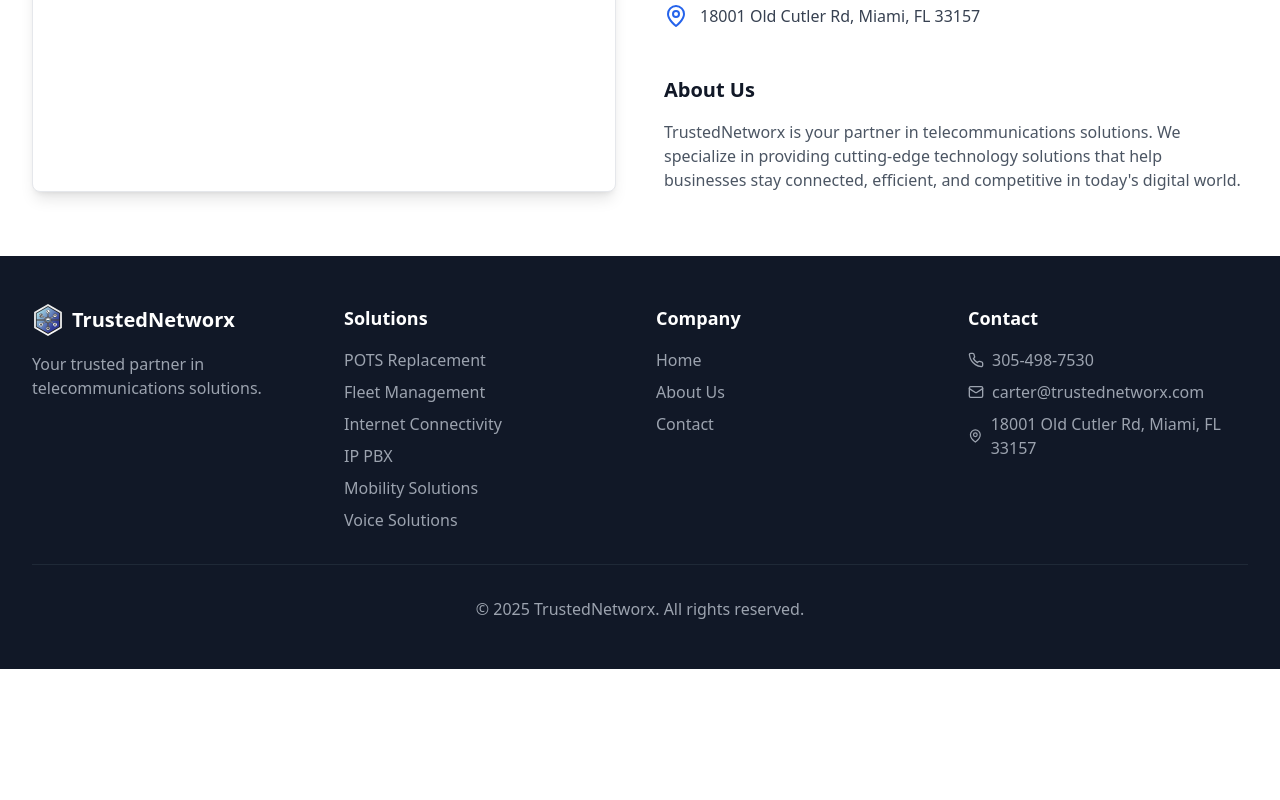
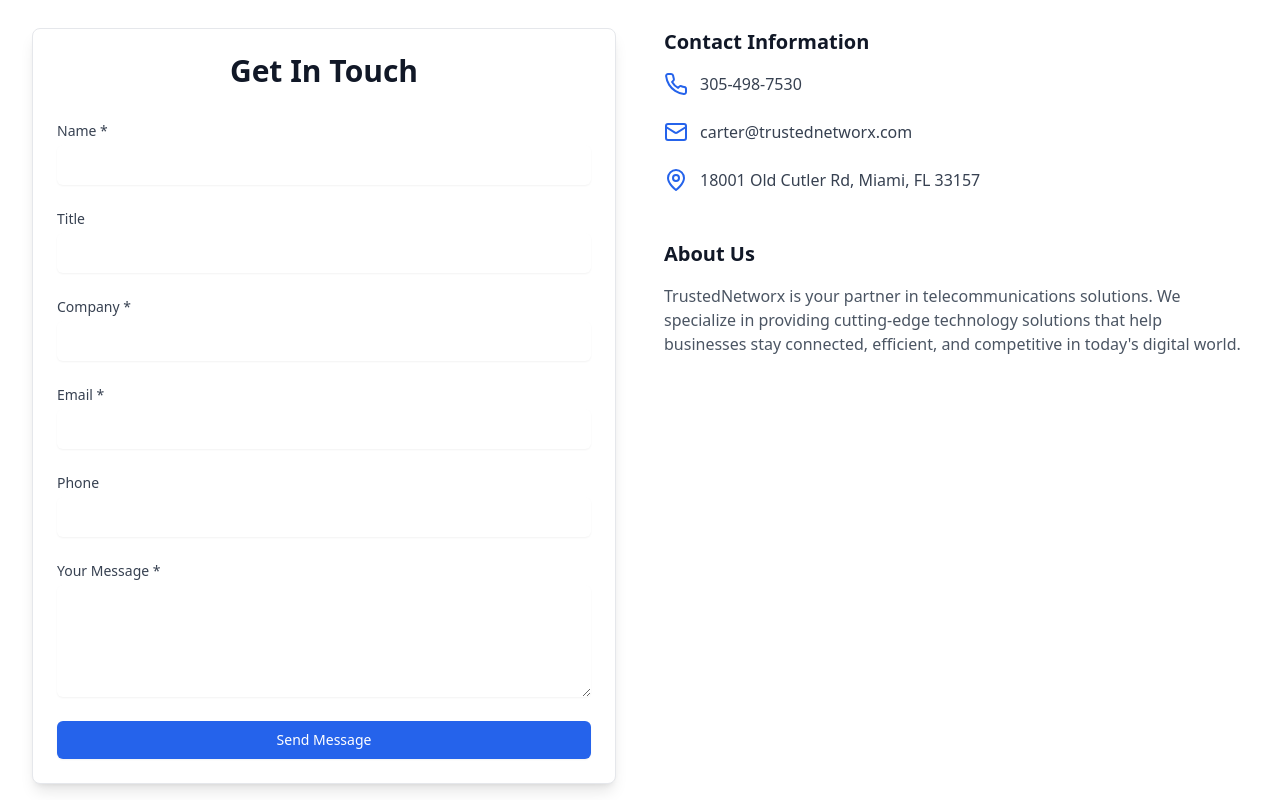
Before and after one commit to dezolent/trustednetworx, a React (Vite) app: page /contact in a window 1280 px wide. Shown: the part 500-1300 px from the top of the page. Before the commit the page ends 1169 px from the top, so only its background shows below. Built offline with nearby package versions, Linux system fonts and the light colour scheme.

Commit message:
Contact Page and Form

```diff
--- a/src/components/Footer.tsx
+++ b/src/components/Footer.tsx
@@ -30,7 +30,7 @@ const Footer = () => {
             <ul className="space-y-2">
               <li><Link to="/" className="text-gray-400 hover:text-white">Home</Link></li>
               <li><Link to="/about" className="text-gray-400 hover:text-white">About Us</Link></li>
-              <li><Link to="mailto:carter@trustednetworx.com" className="text-gray-400 hover:text-white">Contact</Link></li>
+              <li><Link to="/contact" className="text-gray-400 hover:text-white">Contact Us</Link></li>
             </ul>
           </div>
           <div>
--- a/src/components/Navbar.tsx
+++ b/src/components/Navbar.tsx
@@ -45,7 +45,7 @@ const Navbar = () => {
               )}
             </div>
             <Link to="/about" className="text-gray-700 hover:text-blue-600">About</Link>
-            <Link to="mailto:carter@trustednetworx.com" className="text-gray-700 hover:text-blue-600">Contact</Link>
+            <Link to="/contact" className="text-gray-700 hover:text-blue-600">Contact</Link>
           </div>
 
           {/* Mobile Menu Button */}
@@ -69,7 +69,7 @@ const Navbar = () => {
             <Link to="/ip-pbx" className="block px-3 py-2 text-gray-700 hover:bg-blue-50">IP PBX</Link>
             <Link to="/mobility-solutions" className="block px-3 py-2 text-gray-700 hover:bg-blue-50">Mobility Solutions</Link>
             <Link to="/voice-solutions" className="block px-3 py-2 text-gray-700 hover:bg-blue-50">Voice Solutions</Link>
-            <Link to="mailto:carter@trustednetworx.com" className="block px-3 py-2 text-gray-700 hover:bg-blue-50">Contact</Link>
+            <Link to="/contact" className="block px-3 py-2 text-gray-700 hover:bg-blue-50">Contact</Link>
           </div>
         </div>
       )}
--- a/src/pages/Contact.tsx
+++ b/src/pages/Contact.tsx
@@ -1,41 +1,74 @@
-import React, { useEffect } from 'react';
-import { Mail, MapPin, Phone } from 'lucide-react';
+import React, {useState} from 'react';
+import {Mail, MapPin, Phone} from 'lucide-react';
 
 const Contact = () => {
-  useEffect(() => {
-    // Remove any existing Pipedrive scripts
-    const existingScript = document.querySelector('script[src*="pipedrive"]');
-    if (existingScript) {
-      existingScript.remove();
-    }
+    const [formData, setFormData] = useState({
+        name: '',
+        title: '',
+        company: '',
+        email: '',
+        phone: '',
+        message: ''
+    });
 
-    // Create and append the new script
-    const script = document.createElement('script');
-    script.src = 'https://webforms.pipedrive.com/f/loader';
-    script.async = true;
-    document.head.appendChild(script);
+    const handleSubmit = (e: React.FormEvent) => {
+        e.preventDefault();
 
-    return () => {
-      // Cleanup on unmount
-      const scriptToRemove = document.querySelector('script[src*="pipedrive"]');
-      if (scriptToRemove) {
-        scriptToRemove.remove();
-      }
+        const emailBody = `
+Dear TrustedNetworx Team,
+
+A new contact form submission has been received from ${formData.name} at ${formData.company}:
+${formData.message}
+
+Contact Information:
+------------------
+Name: ${formData.name}
+${formData.title ? `Title: ${formData.title}` : ''}
+Company: ${formData.company}
+Email: ${formData.email}
+${formData.phone ? `Phone: ${formData.phone}` : ''}
+
+
+Best regards,
+${formData.name}
+${formData.company}
+    `.trim().replace(/\n/g, '%0D%0A');
+
+        window.location.href = `mailto:carter@trustednetworx.com?subject=New Contact Form Submission from ${formData.name} - ${formData.company}&body=${emailBody}`;
     };
-  }, []);
+
+    const handleChange = (e: React.ChangeEvent<HTMLInputElement | HTMLTextAreaElement>) => {
+        setFormData({
+            ...formData,
+            [e.target.name]: e.target.value
+        });
+    };
 
     return (
         <div className="bg-white">
             {/* Hero Section */}
-      <div className="relative bg-blue-600 py-16">
+            <div className="relative min-h-[400px] flex items-center">
+                {/* Background Image */}
+                <div className="absolute inset-0 z-0" style={{
+                    backgroundImage: 'url(/Circuit-Board.jpg)',
+                    backgroundPosition: 'center',
+                    backgroundSize: 'cover',
+                    backgroundRepeat: 'no-repeat'
+                }}>
+                    {/* Overlay */}
+                    <div className="absolute inset-0 bg-gradient-to-r from-black/95 to-black/50"/>
+                </div>
+
+                <div className="relative z-10 w-full">
                     <div className="max-w-7xl mx-auto px-4 sm:px-6 lg:px-8">
                         <div className="text-center">
-            <h1 className="text-4xl font-extrabold text-white sm:text-5xl md:text-6xl">
+                            <h1 className="text-4xl font-extrabold text-blue-200 sm:text-5xl md:text-6xl">
                                 Contact Us
                             </h1>
-            <p className="mt-3 max-w-md mx-auto text-base text-blue-200 sm:text-lg md:mt-5 md:text-xl md:max-w-3xl">
+                            <p className="mt-3 max-w-md mx-auto text-base text-white sm:text-lg md:mt-5 md:text-xl md:max-w-3xl">
                                 Get in touch with our team to discuss your business needs
                             </p>
+                        </div>
                     </div>
                 </div>
             </div>
@@ -43,25 +76,111 @@ const Contact = () => {
             <div className="max-w-7xl mx-auto px-4 sm:px-6 lg:px-8 py-16">
                 <div className="grid grid-cols-1 lg:grid-cols-2 gap-12">
                     <div className="bg-white p-6 rounded-lg shadow-lg border border-gray-200">
-            <h2 className="text-3xl font-extrabold text-gray-900 text-center">Get In Touch</h2>
-            <div
-                className="pipedriveWebForms"
-                data-pd-webforms="https://webforms.pipedrive.com/f/72oA5v3gMTRFXMHL96MVC38B88qfVCNnRO3FQKPV1qwjveXmYnVmUbiytp6Q5q7cz1"
+                        <h2 className="text-3xl font-extrabold text-gray-900 text-center mb-8">Get In Touch</h2>
+                        <form onSubmit={handleSubmit} className="space-y-6">
+                            <div>
+                                <label htmlFor="name" className="block text-sm font-medium text-gray-700">Name *</label>
+                                <input
+                                    type="text"
+                                    name="name"
+                                    id="name"
+                                    required
+                                    className="mt-1 block w-full rounded-md border-gray-300 shadow-sm focus:border-blue-500 focus:ring-blue-500 p-2"
+                                    value={formData.name}
+                                    onChange={handleChange}
                                 />
                             </div>
+
+                            <div>
+                                <label htmlFor="title" className="block text-sm font-medium text-gray-700">Title</label>
+                                <input
+                                    type="text"
+                                    name="title"
+                                    id="title"
+                                    className="mt-1 block w-full rounded-md border-gray-300 shadow-sm focus:border-blue-500 focus:ring-blue-500 p-2"
+                                    value={formData.title}
+                                    onChange={handleChange}
+                                />
+                            </div>
+
+                            <div>
+                                <label htmlFor="company" className="block text-sm font-medium text-gray-700">Company
+                                    *</label>
+                                <input
+                                    type="text"
+                                    name="company"
+                                    id="company"
+                                    required
+                                    className="mt-1 block w-full rounded-md border-gray-300 shadow-sm focus:border-blue-500 focus:ring-blue-500 p-2"
+                                    value={formData.company}
+                                    onChange={handleChange}
+                                />
+                            </div>
+
+                            <div>
+                                <label htmlFor="email" className="block text-sm font-medium text-gray-700">Email
+                                    *</label>
+                                <input
+                                    type="email"
+                                    name="email"
+                                    id="email"
+                                    required
+                                    className="mt-1 block w-full rounded-md border-gray-300 shadow-sm focus:border-blue-500 focus:ring-blue-500 p-2"
+                                    value={formData.email}
+                                    onChange={handleChange}
+                                />
+                            </div>
+
+                            <div>
+                                <label htmlFor="phone" className="block text-sm font-medium text-gray-700">Phone</label>
+                                <input
+                                    type="tel"
+                                    name="phone"
+                                    id="phone"
+                                    className="mt-1 block w-full rounded-md border-gray-300 shadow-sm focus:border-blue-500 focus:ring-blue-500 p-2"
+                                    value={formData.phone}
+                                    onChange={handleChange}
+                                />
+                            </div>
+
+                            <div>
+                                <label htmlFor="message" className="block text-sm font-medium text-gray-700">Your
+                                    Message *</label>
+                                <textarea
+                                    name="message"
+                                    id="message"
+                                    required
+                                    rows={4}
+                                    className="mt-1 block w-full rounded-md border-gray-300 shadow-sm focus:border-blue-500 focus:ring-blue-500 p-2"
+                                    value={formData.message}
+                                    onChange={handleChange}
+                                />
+                            </div>
+
+                            <div>
+                                <button
+                                    type="submit"
+                                    className="w-full flex justify-center py-2 px-4 border border-transparent rounded-md shadow-sm text-sm font-medium text-white bg-blue-600 hover:bg-blue-700 focus:outline-none focus:ring-2 focus:ring-offset-2 focus:ring-blue-500 p-2"
+                                >
+                                    Send Message
+                                </button>
+                            </div>
+                        </form>
+                    </div>
+
                     <div>
                         <h3 className="text-xl font-bold text-gray-900 mb-4">Contact Information</h3>
                         <div className="space-y-6">
                             <div className="flex items-center text-gray-700">
-                <Phone className="h-6 w-6 text-blue-600 mr-3" />
+                                <Phone className="h-6 w-6 text-blue-600 mr-3"/>
                                 <span>305-498-7530</span>
                             </div>
                             <div className="flex items-center text-gray-700">
-                <Mail className="h-6 w-6 text-blue-600 mr-3" />
-                <span>operations@trustednetworx.com</span>
+                                <Mail className="h-6 w-6 text-blue-600 mr-3"/>
+                                <span>carter@trustednetworx.com</span>
                             </div>
                             <div className="flex items-center text-gray-700">
-                <MapPin className="h-6 w-6 text-blue-600 mr-3" />
+                                <MapPin className="h-6 w-6 text-blue-600 mr-3"/>
                                 <span>18001 Old Cutler Rd, Miami, FL 33157</span>
                             </div>
                         </div>
@@ -69,12 +188,12 @@ const Contact = () => {
                         <div className="mt-12">
                             <h3 className="text-xl font-bold text-gray-900 mb-4">About Us</h3>
                             <p className="text-gray-600">
-                TrustedNetworx is your partner in telecommunications solutions. We specialize in providing cutting-edge technology solutions that help businesses stay connected, efficient, and competitive in today's digital world.
+                                TrustedNetworx is your partner in telecommunications solutions. We specialize in
+                                providing cutting-edge technology solutions that help businesses stay connected,
+                                efficient, and competitive in today's digital world.
                             </p>
                         </div>
                     </div>
-
-
                 </div>
             </div>
         </div>
--- a/src/pages/FleetManagement.tsx
+++ b/src/pages/FleetManagement.tsx
@@ -29,7 +29,7 @@ const FleetManagement = () => {
                   Optimize your fleet operations with real-time tracking and comprehensive management tools
                 </p>
                 <div className="mt-8">
-                  <Link to="mailto:carter@trustednetworx.com"
+                  <Link to="/contact"
                         className="inline-flex items-center justify-center px-8 py-2 border border-transparent text-base font-medium rounded-md text-blue-600 bg-white hover:bg-blue-50 md:py-4 md:text-lg md:px-10">
                     Learn More
                   </Link>
--- a/src/pages/Home.tsx
+++ b/src/pages/Home.tsx
@@ -50,7 +50,7 @@ const Home = () => {
                                     </h2>
                                 </div>
                                 <div className="mt-8">
-                                    <Link to="mailto:carter@trustednetworx.com"
+                                    <Link to="/contact"
                                           className="inline-flex items-center justify-center px-8 py-2 border border-transparent text-base font-medium rounded-md text-blue-600 bg-white hover:bg-blue-50 md:py-4 md:text-lg md:px-10">
                                         Learn More
                                     </Link>
@@ -255,7 +255,7 @@ const Home = () => {
                         </h2>
                         <div className="mt-8 flex lg:mt-0 lg:flex-shrink-0">
                             <div className="inline-flex rounded-md shadow">
-                                <Link to="mailto:carter@trustednetworx.com" className="inline-flex items-center justify-center px-5 py-3 border border-transparent text-base font-medium rounded-md text-blue-600 bg-white hover:bg-blue-50">
+                                <Link to="/contact" className="inline-flex items-center justify-center px-5 py-3 border border-transparent text-base font-medium rounded-md text-blue-600 bg-white hover:bg-blue-50">
                                     Contact Us
                                 </Link>
                             </div>
--- a/src/pages/InternetConnectivity.tsx
+++ b/src/pages/InternetConnectivity.tsx
@@ -74,7 +74,7 @@ const PotsReplacement = () => {
                                 Modern alternatives to traditional phone lines for your business
                             </p>
                             <div className="mt-8">
-                                <Link to="mailto:carter@trustednetworx.com"
+                                <Link to="/contact"
                                       className="inline-flex items-center justify-center px-8 py-2 border border-transparent text-base font-medium rounded-md text-blue-600 bg-white hover:bg-blue-50 md:py-4 md:text-lg md:px-10">
                                     Learn More
                                 </Link>
@@ -319,7 +319,7 @@ const PotsReplacement = () => {
                                     Contact us today to learn how we can help you transition from legacy POTS lines to modern alternatives while maintaining compatibility with your existing systems.
                                 </p>
                                 <Link
-                                    to="mailto:carter@trustednetworx.com"
+                                    to="/contact"
                                     className="inline-flex items-center justify-center px-8 py-3 border border-transparent text-base font-medium rounded-md text-blue-600 bg-white hover:bg-blue-50 md:py-4 md:text-lg md:px-10 transition-colors duration-300"
                                 >Get Started
                                 </Link>
--- a/src/pages/IpPbx.tsx
+++ b/src/pages/IpPbx.tsx
@@ -28,7 +28,7 @@ const IpPbx = () => {
                                 Advanced business phone systems for modern communication
                             </p>
                             <div className="mt-8">
-                                <Link to="mailto:carter@trustednetworx.com"
+                                <Link to="/contact"
                                       className="inline-flex items-center justify-center px-8 py-2 border border-transparent text-base font-medium rounded-md text-blue-600 bg-white hover:bg-blue-50 md:py-4 md:text-lg md:px-10">
                                     Learn More
                                 </Link>
--- a/src/pages/MobilitySolutions.tsx
+++ b/src/pages/MobilitySolutions.tsx
@@ -37,7 +37,7 @@ const MobilitySolutions = () => {
                   Empower Your Business with TrustedNetworx Enterprise Mobility Solutions
                 </p>
                 <div className="mt-8">
-                  <Link to="mailto:carter@trustednetworx.com"
+                  <Link to="/contact"
                         className="inline-flex items-center justify-center px-8 py-2 border border-transparent text-base font-medium rounded-md text-blue-600 bg-white hover:bg-blue-50 md:py-4 md:text-lg md:px-10">
                     Learn More
                   </Link>
--- a/src/pages/PotsReplacement.tsx
+++ b/src/pages/PotsReplacement.tsx
@@ -75,7 +75,7 @@ const PotsReplacement = () => {
                                 Modern alternatives to traditional phone lines for your business
                             </p>
                             <div className="mt-8">
-                                <Link to="mailto:carter@trustednetworx.com"
+                                <Link to="/contact"
                                       className="inline-flex items-center justify-center px-8 py-2 border border-transparent text-base font-medium rounded-md text-blue-600 bg-white hover:bg-blue-50 md:py-4 md:text-lg md:px-10">
                                     Learn More
                                 </Link>
@@ -332,7 +332,7 @@ const PotsReplacement = () => {
                                     modern alternatives while maintaining compatibility with your existing systems.
                                 </p>
                                 <Link
-                                    to="mailto:carter@trustednetworx.com"
+                                    to="/contact"
                                     className="inline-flex items-center justify-center px-8 py-3 border border-transparent text-base font-medium rounded-md text-blue-600 bg-white hover:bg-blue-50 md:py-4 md:text-lg md:px-10 transition-colors duration-300"
                                 >Get Started
                                 </Link>
--- a/src/pages/VoiceSolutions.tsx
+++ b/src/pages/VoiceSolutions.tsx
@@ -28,7 +28,7 @@ const VoiceSolutions = () => {
                                 Advanced voice communication systems for modern business
                             </p>
                             <div className="mt-8">
-                                <Link to="mailto:carter@trustednetworx.com"
+                                <Link to="/contact"
                                       className="inline-flex items-center justify-center px-8 py-2 border border-transparent text-base font-medium rounded-md text-blue-600 bg-white hover:bg-blue-50 md:py-4 md:text-lg md:px-10">
                                     Learn More
                                 </Link>
```
Lines whose indentation alone changed are shown as unchanged.
